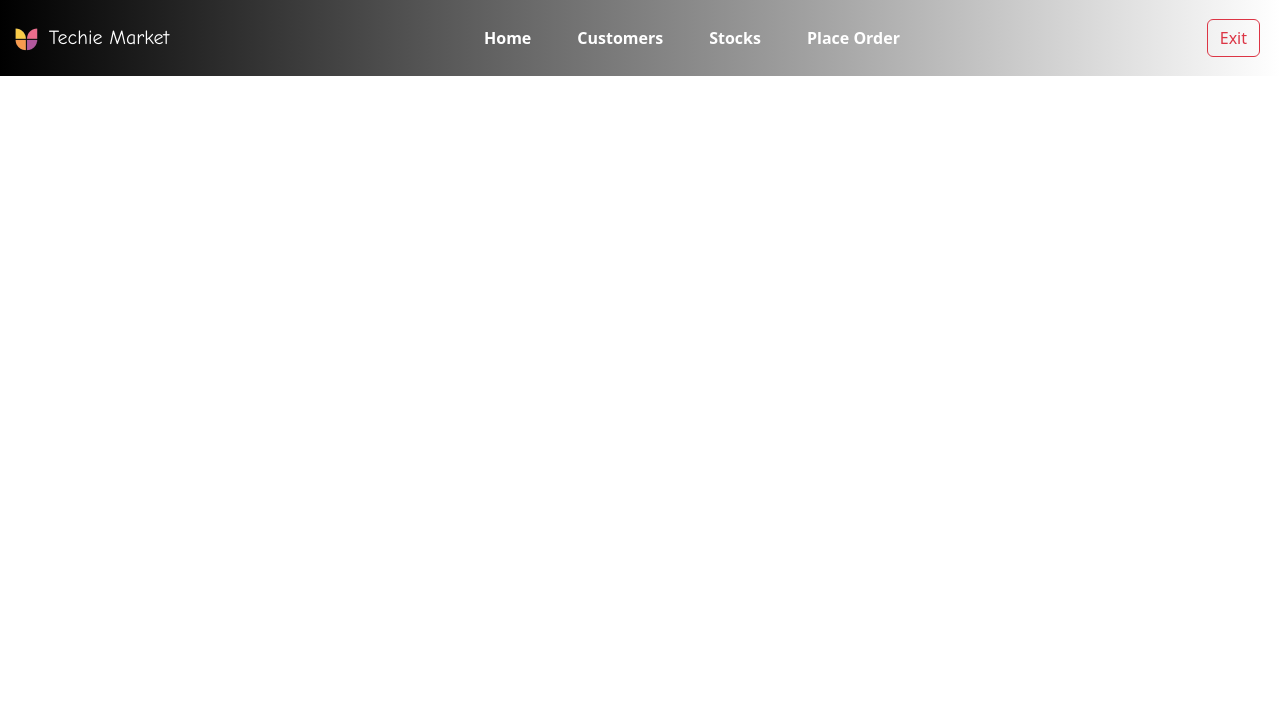
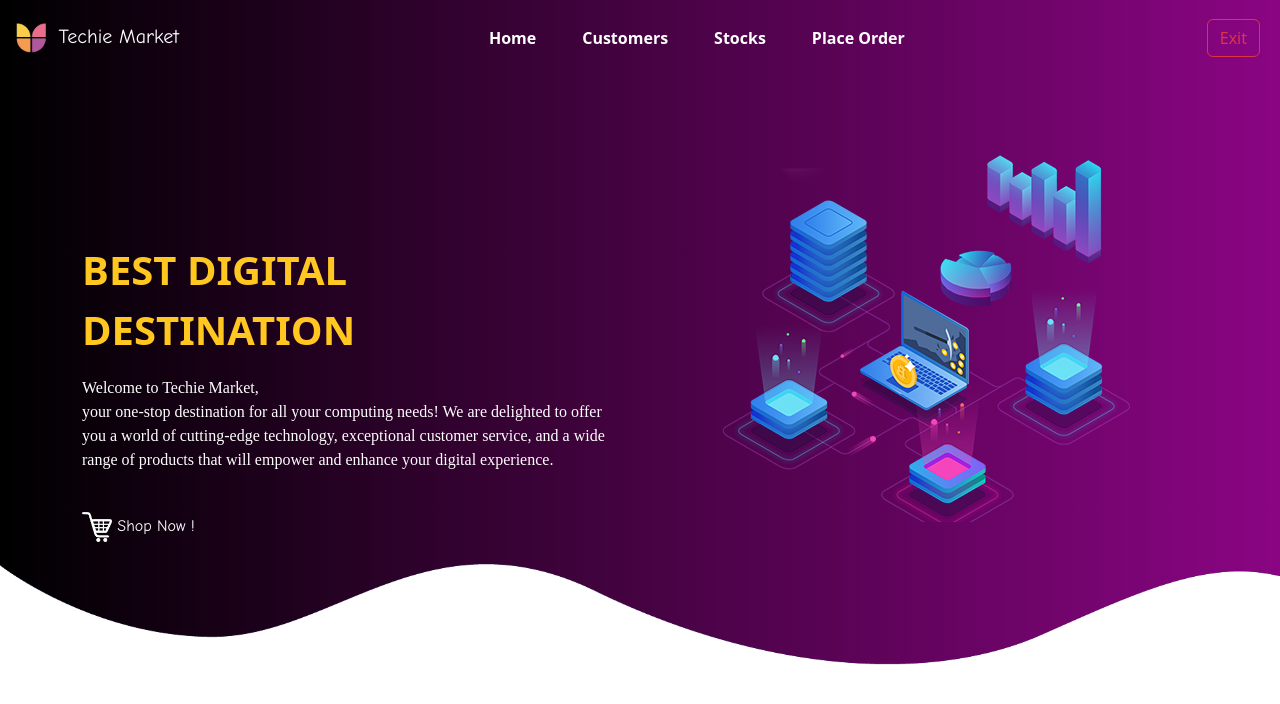
Before and after one commit to sachinivindoya/TechieMarket_POS, a plain HTML site: page index.html in a window 1280 px wide. Drawn offline with nearby package versions, Linux system fonts and the light colour scheme.

Commit message:
DashBoard

```diff
--- a/assets/css/style/style.css
+++ b/assets/css/style/style.css
@@ -1,10 +1,9 @@
-#nav-bar{
-    position: sticky;
-    top: 0;
-    z-index: 10;
+*{
+    margin: 0;
+    padding: 0;
 }
 .navbar{
-    background-image: linear-gradient(to right, #000000, #ffffff);
+    background-image: linear-gradient(to right, #000000, #8a0583);
 }
 .navbar-nav li a{
     padding: 3px 10px;
@@ -16,10 +15,12 @@
 .navbar-brand{
     color: white;
     font-family: "Comic Sans MS";
+
 }
 .navbar-toggler{
     outline: none !important;
 }
+
 .navbar-nav li{
     padding: 15px;
 
@@ -28,3 +29,29 @@
     color: #f5bc42;
 
 }
+/* ----------------dashboard---------------*/
+
+#banner{
+    background-image: linear-gradient(to right, #000000, #8a0583);
+    color: white;
+    padding-top: 5%;
+}
+.title{
+    font-size: 40px;
+    font-weight: 600;
+    margin-top: 100px;
+    color: #ffc720;
+}
+.bottom{
+    width: 100%;
+}
+.logo{
+    alignment: center;
+}
+.des{
+    font-family: Bahnschrift;
+}
+.cart{
+    font-family: "Comic Sans MS";
+    color: #ffffff;
+}
--- a/index.html
+++ b/index.html
@@ -23,7 +23,7 @@
     <nav class="navbar navbar-expand-lg bg-body-tertiary">
         <div class="container-fluid">
             <a class="navbar-brand" href="#">
-                <img src="assets/images/image-removebg-preview 1.png">
+                <img src="assets/images/image-removebg-preview.png" height="40">
                 Techie Market
             </a>
             <button class="navbar-toggler" type="button" data-bs-toggle="collapse" data-bs-target="#navbarNav" aria-controls="navbarNav" aria-expanded="false" aria-label="Toggle navigation">
@@ -38,13 +38,19 @@
                         </a>
                     </li>
                     <li class="nav-item ">
-                        <a class="nav-link" href="#">Customers</a>
+                        <a class="nav-link" href="#">
+                            Customers
+                        </a>
                     </li>
                     <li class="nav-item ">
-                        <a class="nav-link" href="#">Stocks</a>
+                        <a class="nav-link" href="#">
+                            Stocks
+                        </a>
                     </li>
                     <li class="nav-item  ">
-                        <a class="nav-link" href="#">Place Order</a>
+                        <a class="nav-link" href="#">
+                            Place Order
+                        </a>
                     </li>
                 </ul>
             </div>
@@ -53,7 +59,32 @@
             </div>
         </div>
     </nav>
-    <!------------------------------------->
-
+</section>
+<!--  ---------Dashboard---------------->
+<section id="banner">
+    <div class="container">
+        <div class="row">
+            <div class="col-md-6">
+                <p class="title">
+                    BEST DIGITAL DESTINATION
+                </p>
+                <P class="des">
+                    Welcome to Techie Market, <br>your one-stop destination for all your computing needs!
+                    We are delighted to offer you a world of cutting-edge technology, exceptional customer service,
+                    and a wide range of products that will empower and enhance your digital experience.
+                </P>
+                <br>
+                <p class="cart">
+                    <img src="assets/images/images-removebg-preview.png" width="30">
+                       Shop Now !
+                   </p>
+            </div>
+            <div class="col-md-6 text-center">
+                <img src="assets/images/network.png" class="logo">
+            </div>
+        </div>
+    </div>
+    <img src="assets/images/wave1.png" class="bottom">
 </section>
 </body>
+</html>
```
Also changed, not shown: assets/images/image-removebg-preview 1.png (deleted), assets/images/image-removebg-preview.png (added), assets/images/images-removebg-preview.png (added), assets/images/network.png (added), assets/images/wave1.png (added).
